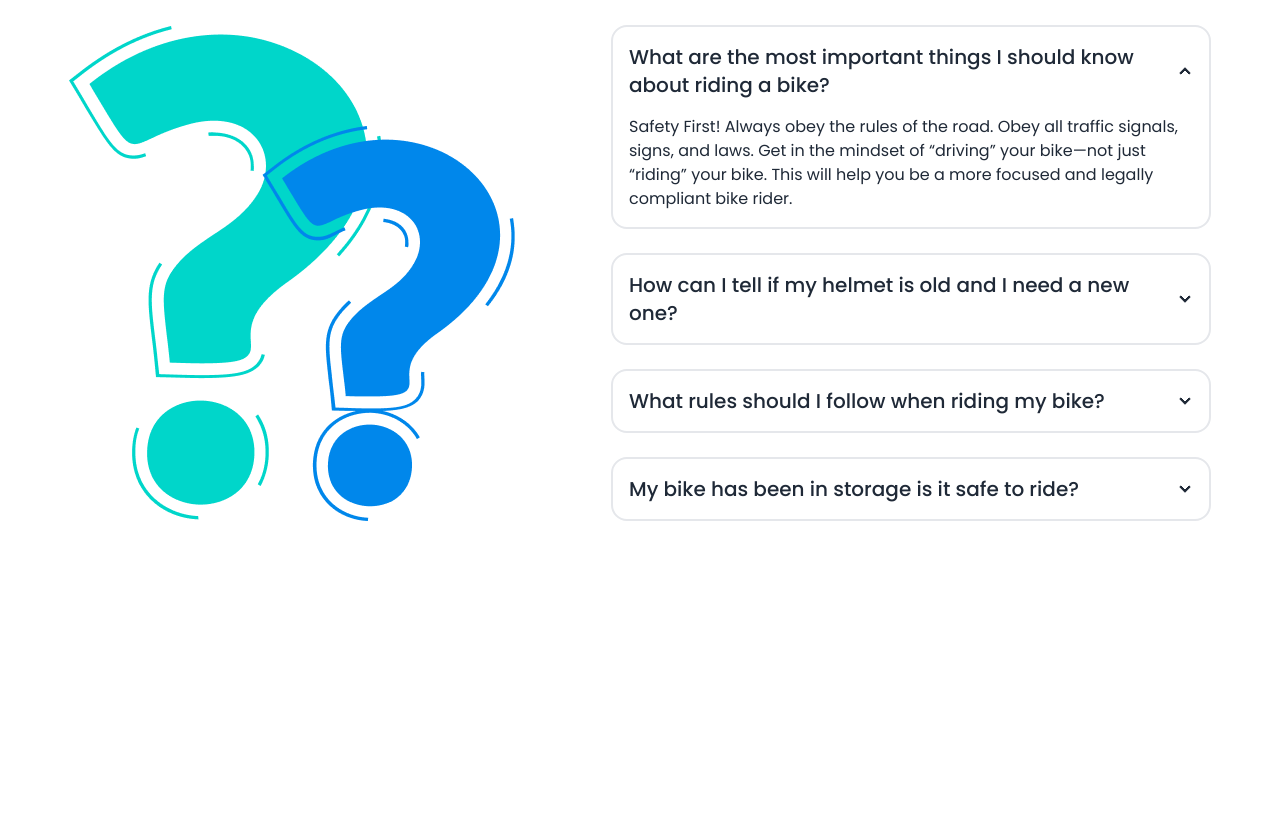
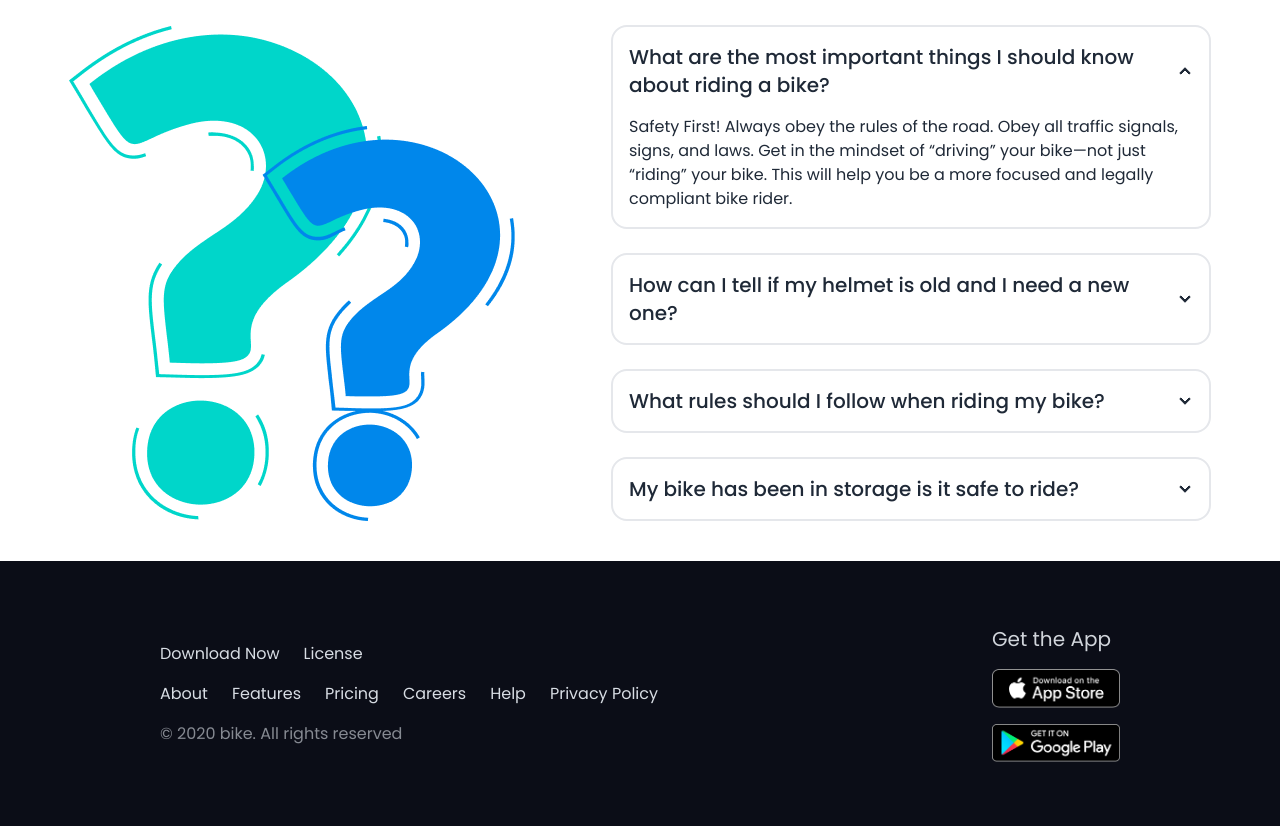
Before and after one commit to mashfikur/biker-zone-website-responsive, a plain HTML site: page index.html in a window 1280 px wide. Shown: the part 2905-3731 px from the top of the page. Before the commit the page ends 3466 px from the top, so only its background shows below. Drawn offline with nearby package versions, Linux system fonts and the light colour scheme.

Commit message:
added footer

```diff
--- a/index.html
+++ b/index.html
@@ -495,7 +495,7 @@
           </div>
 
           <!-- accordion -->
-          <div class=" scale-90 md:scale-90 lg:scale-100 lg:w-1/2 space-y-6">
+          <div class="scale-90 lg:scale-100 lg:w-1/2 space-y-6">
             <div class="collapse collapse-arrow border-2">
               <input type="radio" name="my-accordion-2" checked="checked" />
               <div class="collapse-title text-xl font-medium">
@@ -557,6 +557,44 @@
         </div>
       </section>
     </main>
-    <footer></footer>
+
+    <!-- footer section -->
+    <section>
+      <footer
+        class="flex justify-between items-center lg:px-40 lg:py-16 bg-[#0B0D17] text-neutral-content"
+      >
+        <!-- footer left -->
+        <div>
+          <div class="space-y-4">
+            <ul class="flex gap-6">
+              <li><a href="#">Download Now</a></li>
+              <li><a href="#">License</a></li>
+            </ul>
+            <ul class="flex gap-6">
+              <li><a href="#">About</a></li>
+              <li><a href="#">Features</a></li>
+              <li><a href="#">Pricing</a></li>
+              <li><a href="#">Careers</a></li>
+              <li><a href="#">Help</a></li>
+              <li><a href="#">Privacy Policy</a></li>
+            </ul>
+
+            <p class="opacity-60">© 2020 bike. All rights reserved</p>
+          </div>
+        </div>
+
+        <!-- footer-right -->
+        <div class="space-y-4">
+          <p class="text-xl text-gray-300">Get the App</p>
+
+          <a href="#" class="block">
+            <img class="w-32" src="images/others/ios.png" alt="" />
+          </a>
+          <a href="#" class="block">
+            <img class="w-32" src="images/others/android.png" alt="" />
+          </a>
+        </div>
+      </footer>
+    </section>
   </body>
 </html>
```
